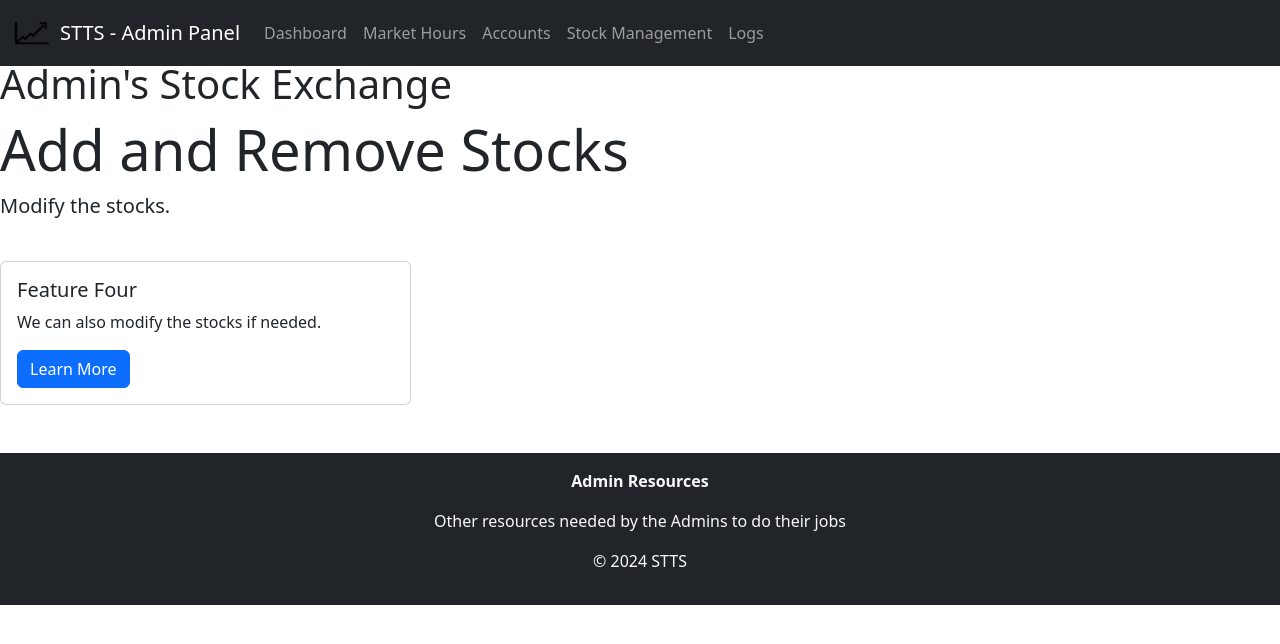
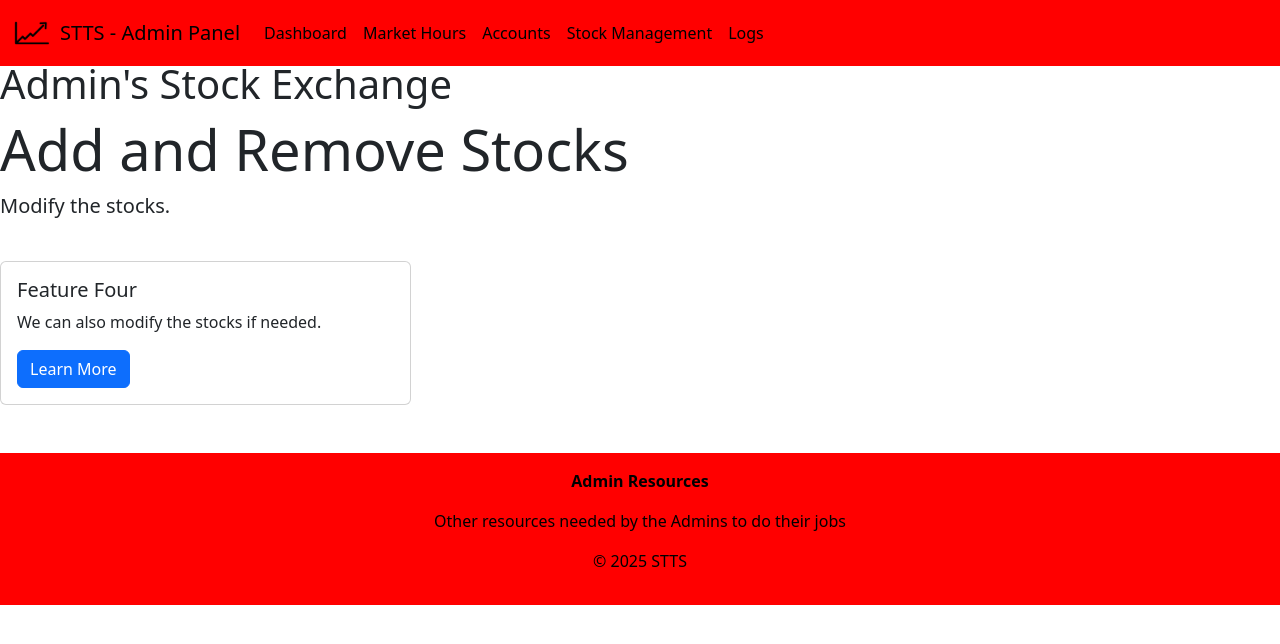
Before and after one commit to ivazqu10/Stocks, a Flask app: page /admin_add_remove_stock in a window 1280 px wide. Shown: the top 644 px of the page. Run offline with Flask 3, Linux system fonts and the light colour scheme.

Commit message:
Style changes for Admin and minor tweaks for base
Changed admin page header and footer to red with black text.

```diff
--- a/templates/admin_base.html
+++ b/templates/admin_base.html
@@ -6,13 +6,25 @@
     <link href="https://cdn.jsdelivr.net/npm/bootstrap@5.3.0/dist/css/bootstrap.min.css" rel="stylesheet">
     <link rel="stylesheet" href="{{ url_for('static', filename='css/style.css') }}">
     <title>{% block title %}Stock Exchange{% endblock %}</title>
+    <style>
+        .navbar-custom {
+            background-color: red;
+        }
+        .navbar-custom .nav-link, .navbar-custom .navbar-brand {
+            color: black;
+        }
+        .footer-custom {
+            background-color: red;
+            color: black;
+        }
+    </style>
 </head>
 <body>
     <header>
         <h1>Admin's Stock Exchange</h1>
-    </head>
+    </header>
     <body>
-        <nav class="navbar navbar-expand-lg navbar-dark bg-dark">
+        <nav class="navbar navbar-expand-lg navbar-dark navbar-custom">
             <div class="container-fluid">
                 <a class="navbar-brand d-flex align-items-center" href="{{ url_for('admin_dashboard') }}">
                     <img src="{{ url_for('static', filename='images/logo.png') }}" alt="STTS Logo" width="40" height="40" class="me-2">
@@ -47,11 +59,11 @@
     <main>
         {% block content %}{% endblock %}
     </main>
-    <footer class="bg-dark text-light mt-5">
+    <footer class="footer-custom mt-5">
         <div class="container py-3 text-center">
             <p class="fw-bold">Admin Resources</p>
             <p>Other resources needed by the Admins to do their jobs</p>
-            <p>© 2024 STTS</p>
+            <p>© 2025 STTS</p>
         </div>
     </footer>
 
--- a/templates/user_base.html
+++ b/templates/user_base.html
@@ -55,7 +55,7 @@
     <footer class="bg-dark text-light mt-5">
         <div class="container py-3 text-center">
             <p>Contact Us: (623) 555-4785</p>
-            <p>© 2024 STTS</p>
+            <p>© 2025 STTS</p>
         </div>
     </footer>
 
```
